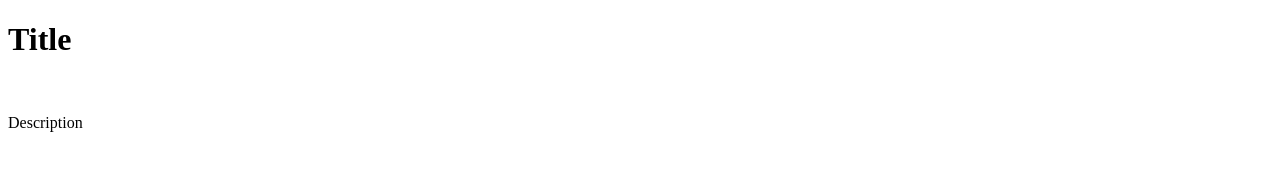
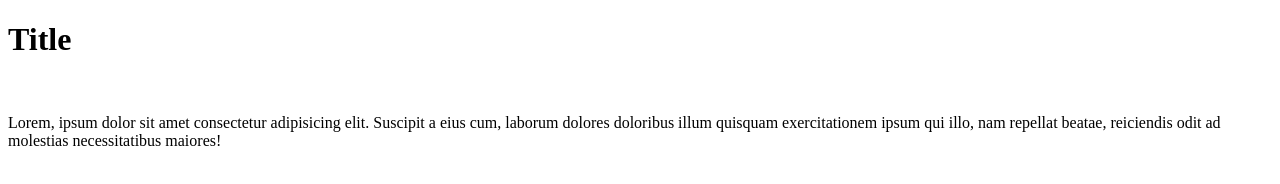
Before and after one commit to alejoriosrivas/platzi-blog-git-course, a plain HTML site: page index.htm in a window 1280 px wide. Drawn offline with Linux system fonts and the light colour scheme.

Commit message:
Descripcion del HMTL reemplazada

```diff
--- a/index.htm
+++ b/index.htm
@@ -11,6 +11,11 @@
 
 		<br />
 
-		<p>Description</p>
+		<p>
+			Lorem, ipsum dolor sit amet consectetur adipisicing elit. Suscipit a eius
+			cum, laborum dolores doloribus illum quisquam exercitationem ipsum qui
+			illo, nam repellat beatae, reiciendis odit ad molestias necessitatibus
+			maiores!
+		</p>
 	</body>
 </html>
```
